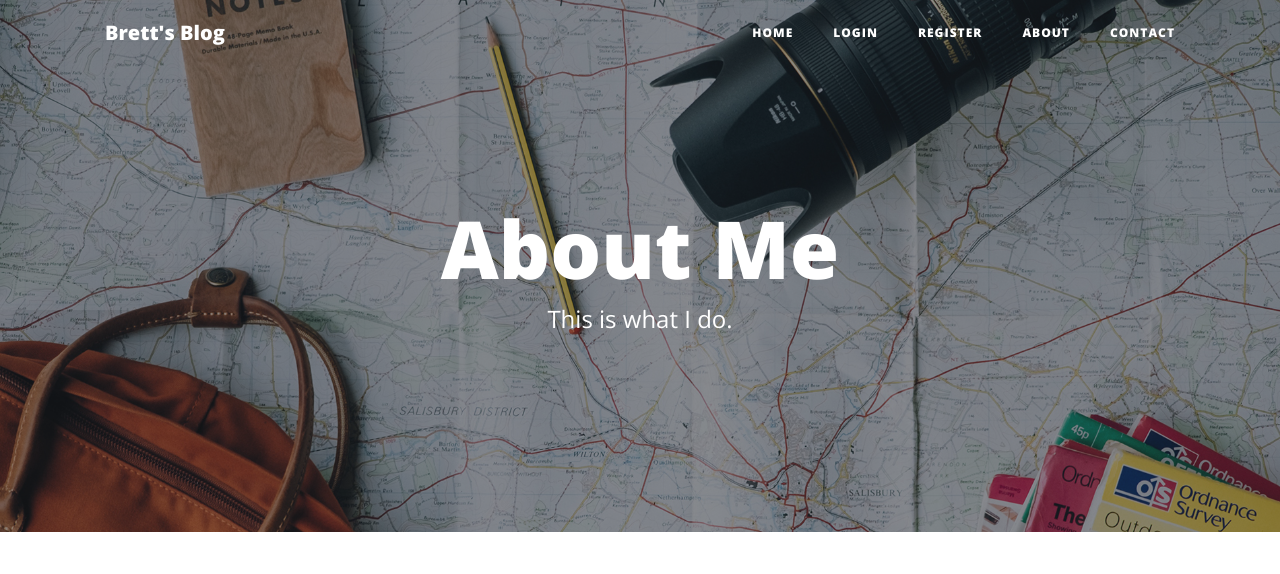
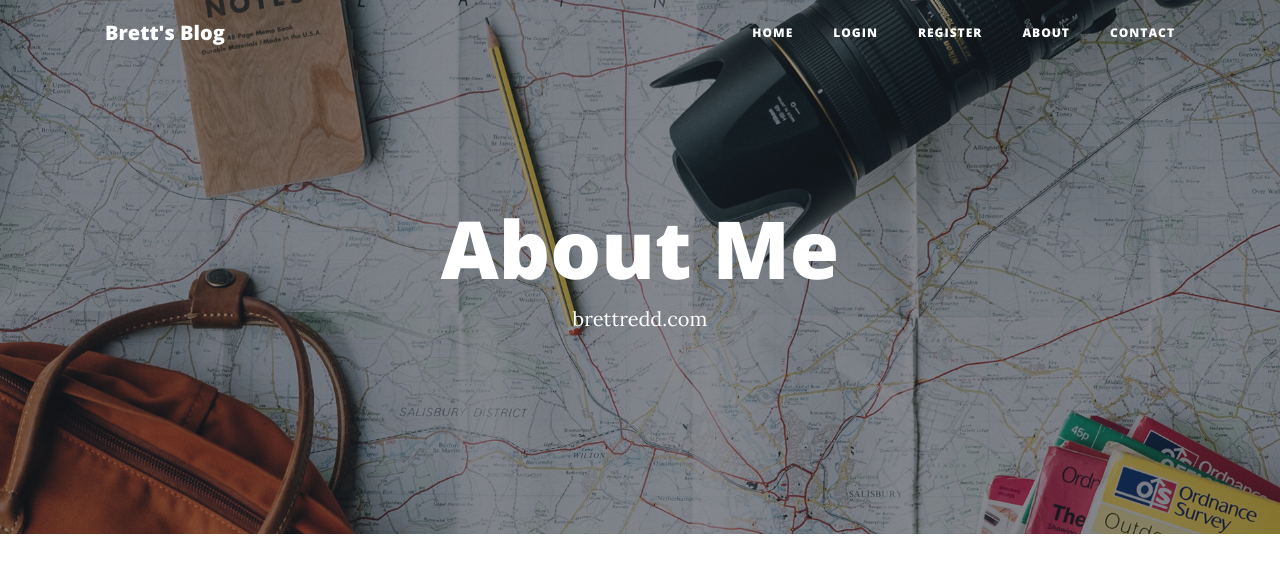
Before and after one commit to bredd1011/brett-blog, a Flask app: page /about in a window 1280 px wide. Shown: the top 574 px of the page. Run offline with Flask 2, Linux system fonts and the light colour scheme; some libraries are stand-ins or nearby versions.

Commit message:
Webpage link edits

```diff
--- a/templates/about.html
+++ b/templates/about.html
@@ -8,7 +8,7 @@
         <div class="col-lg-8 col-md-10 mx-auto">
           <div class="page-heading">
             <h1>About Me</h1>
-            <span class="subheading">This is what I do.</span>
+            <a href="https:brettredd.com" style="color:white">brettredd.com</a>
           </div>
         </div>
       </div>
--- a/templates/footer.html
+++ b/templates/footer.html
@@ -13,7 +13,7 @@
               </a>
             </li>
             <li class="list-inline-item">
-              <a href="https://bredd1011.github.io/cv/">
+              <a href="https://github.com/bredd1011">
                   <span class="fa-stack fa-lg">
                       <i class="fas fa-circle fa-stack-2x"></i>
                       <i class="fab fa-github fa-stack-1x fa-inverse"></i>
```
